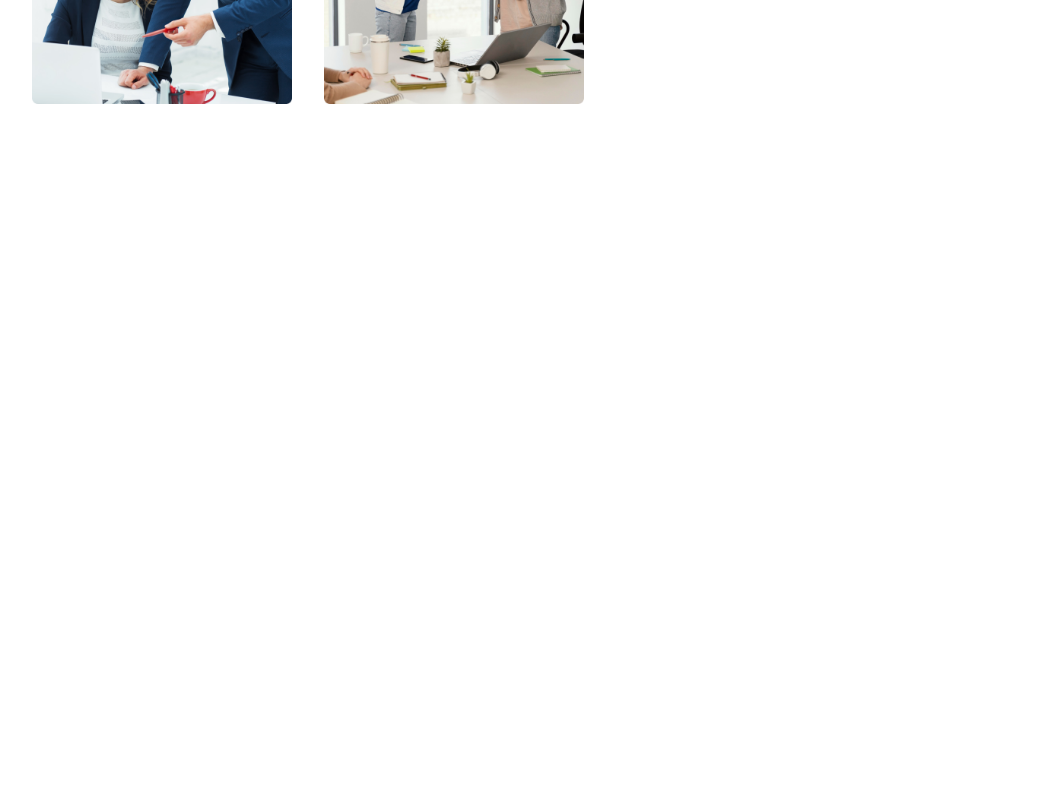
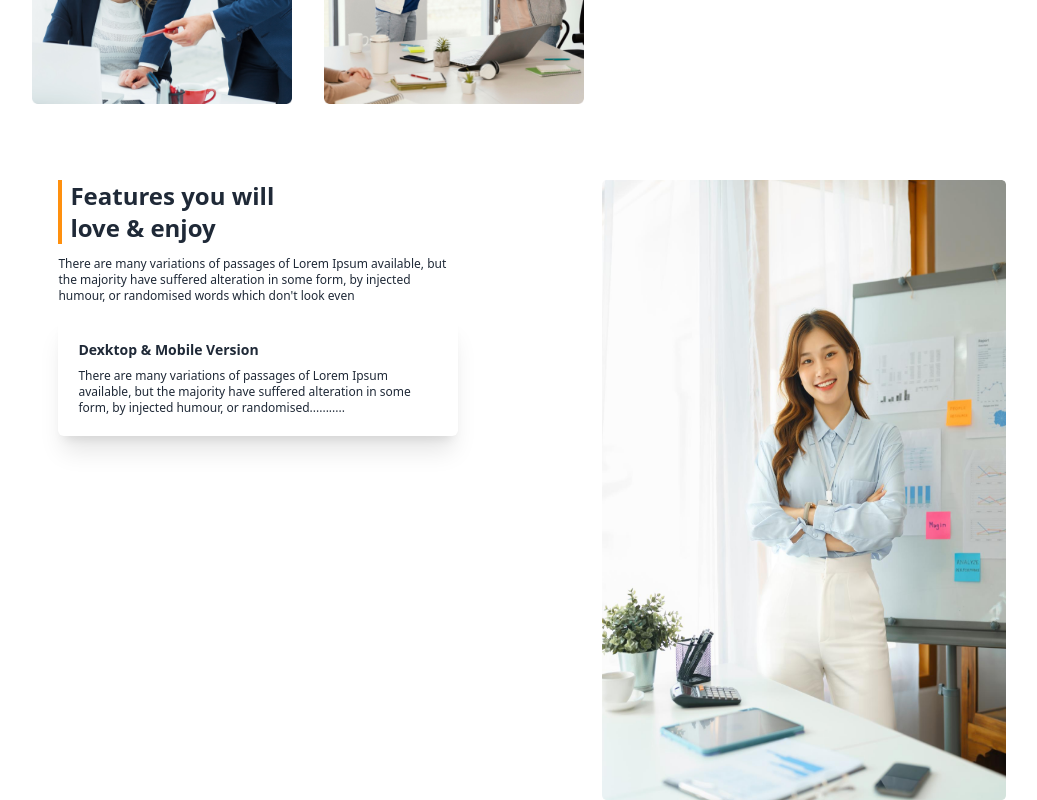
Before and after one commit to Riad123456789/Architects-project, a React (Vite) app: page / in a window 1280 px wide. Shown: the part 1423-2223 px from the top of the page, without its empty margins (108-1145 px from the left). Before the commit the page ends 1539 px from the top, so only its background shows below. Built offline with nearby package versions, Linux system fonts and the light colour scheme.

Commit message:
experience header arer done

```diff
--- a/src/App.jsx
+++ b/src/App.jsx
@@ -1,4 +1,5 @@
 import Banner from "./Components/Banner"
+import Experience from "./Components/Experience"
 import Features from "./Components/Features"
 import Navbar from "./Components/Navbar"
 
@@ -15,6 +16,7 @@ function App() {
         </div>
       </div>
       <Features></Features>
+      <Experience></Experience>
     </div>
   )
 }
--- /dev/null
+++ b/src/Components/Experience.jsx
@@ -0,0 +1,23 @@
+import img from "../assets/images/sponsors/architect.png"
+
+const Experience = () => {
+    return (
+        <div className="flex mt-16 gap-36  w-[74%] mx-auto">
+            <div className=" space-y-3  w-[425px] ">
+                <h1 className="text-2xl font-bold border-l-4 border-[#FF900E] pl-2">Features you will <br />
+                    love & enjoy</h1>
+                <p className="text-xs">There are many variations of passages of Lorem Ipsum available, but the majority have suffered alteration in some form, by injected humour, or randomised words which don't look even</p>
+                <div className="shadow-xl p-5 pt-6 rounded-md ">
+                    <p className="font-bold text-sm mb-2">Dexktop & Mobile Version</p>
+                    <p className="text-xs">There are many variations of passages of Lorem Ipsum available, but the majority have suffered alteration in some form, by injected humour, or randomised...........</p>
+                </div>
+            </div>
+
+            <div className="">
+                <img className="w-[430px] h-[620px]" src={img} alt="" />
+            </div>
+        </div>
+    );
+};
+
+export default Experience;
```
